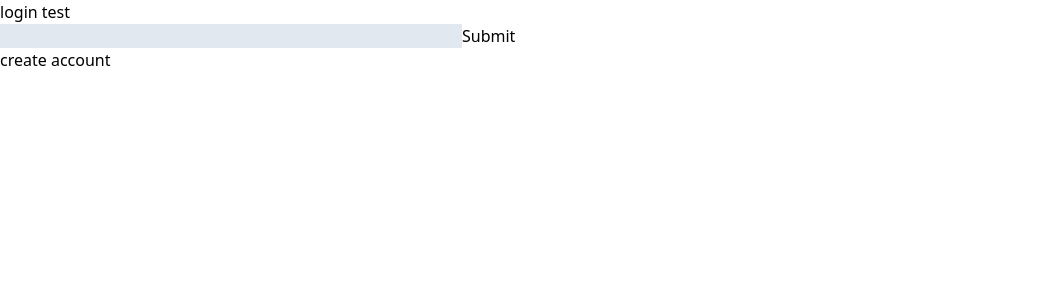
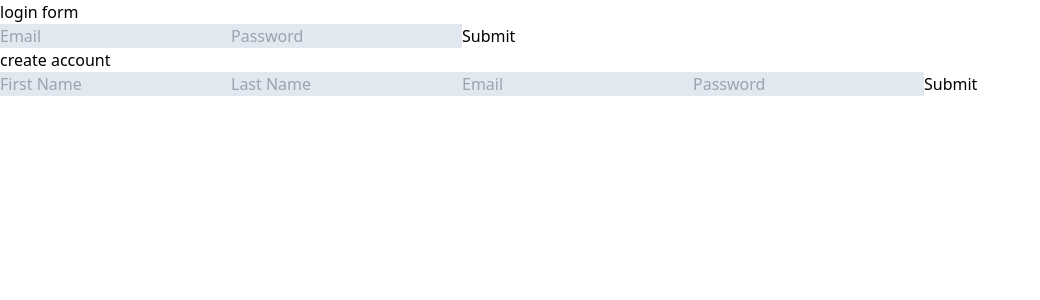
Before and after one commit to himanshu-2l/colorstack-hackathon-2024, a React (Vite) app in the folder client/: page /login in a window 1280 px wide. Shown: the top 300 px of the page, without its empty margins (0-1040 px from the left). Built offline with nearby package versions, Linux system fonts and the light colour scheme.

Commit message:
add login form

```diff
--- a/client/src/pages/Login.jsx
+++ b/client/src/pages/Login.jsx
@@ -1,10 +1,17 @@
 import React, { useState } from "react";
 
 const Login = () => {
-  const [username, setUsername] = useState("");
+  const [email, setEmail] = useState("");
   const [password, setPassword] = useState("");
   const [isLoggingIn, setIsLoggingIn] = useState(false);
+  const [firstName, setFirstName] = useState("");
+  const [lastName, setLastName] = useState("");
+
   const submitLogin = async () => {
+    return;
+  };
+
+  const submitSignUp = async () => {
     return;
   };
 
@@ -12,13 +19,14 @@ const Login = () => {
 
   return (
     <div>
-      <p>login test </p>
+      <p>login form</p>
       <form onSubmit={submitLogin}>
         <input
           class="bg-slate-200"
-          value={username}
+          value={email}
           required
-          onChange={(e) => setUsername(e.target.value)}
+          onChange={(e) => setEmail(e.target.value)}
+          placeholder="Email"
         />
 
         <input
@@ -26,12 +34,47 @@ const Login = () => {
           value={password}
           required
           onChange={(e) => setPassword(e.target.value)}
+          placeholder="Password"
         />
         <input type="submit" value="Submit" />
       </form>
 
       <p>create account</p>
-      {/* <p>emai</p> */}
+      <form onSubmit={submitSignUp}>
+        <input
+          class="bg-slate-200"
+          value={firstName}
+          required
+          onChange={(e) => firstName(e.target.value)}
+          placeholder="First Name"
+        />
+
+        <input
+          class="bg-slate-200"
+          value={lastName}
+          required
+          onChange={(e) => setLastName(e.target.value)}
+          placeholder="Last Name"
+        />
+
+        <input
+          class="bg-slate-200"
+          value={email}
+          required
+          onChange={(e) => setEmail(e.target.value)}
+          placeholder="Email"
+        />
+
+        <input
+          class="bg-slate-200"
+          value={password}
+          required
+          onChange={(e) => setPassword(e.target.value)}
+          placeholder="Password"
+        />
+
+        <input type="submit" value="Submit" />
+      </form>
     </div>
   );
 };
```
